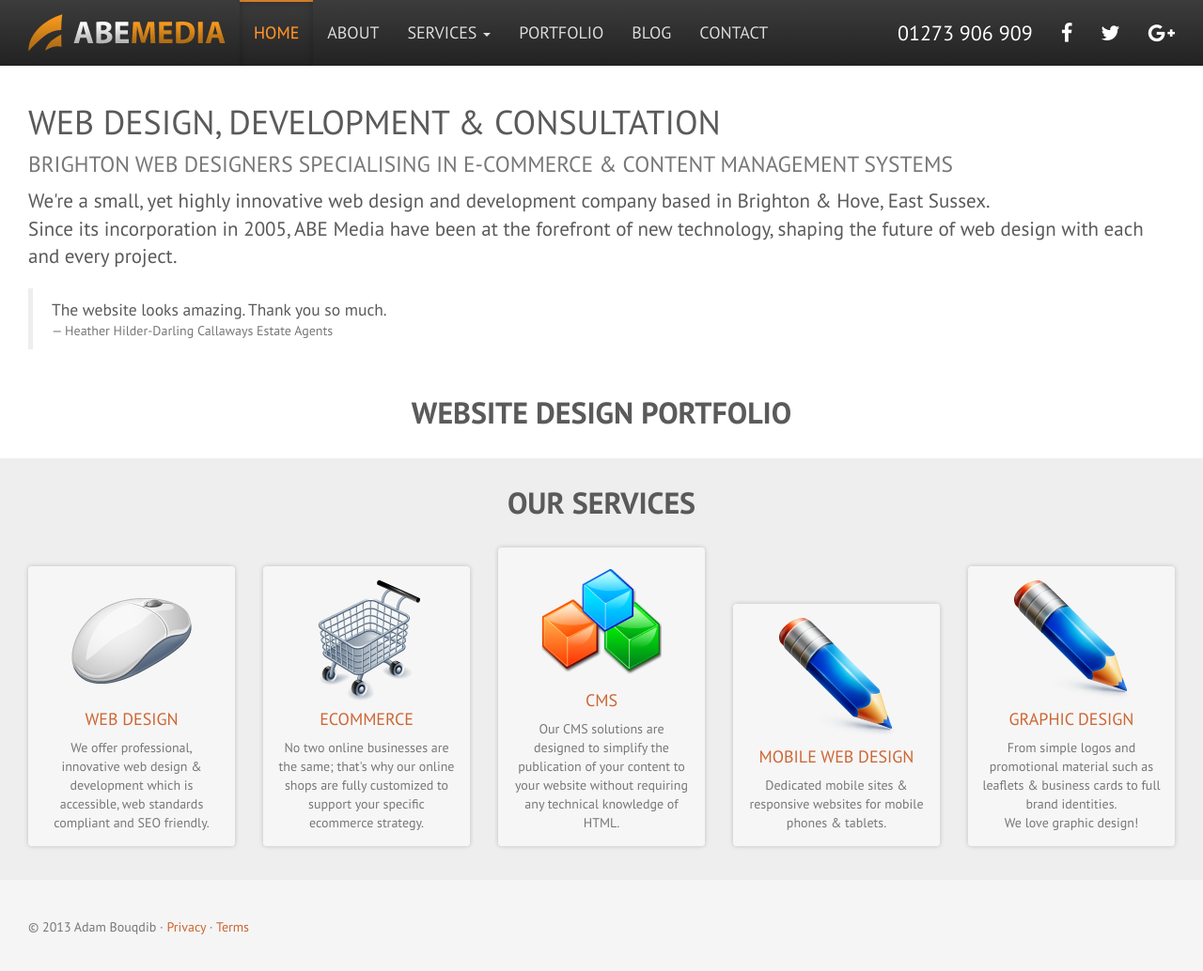
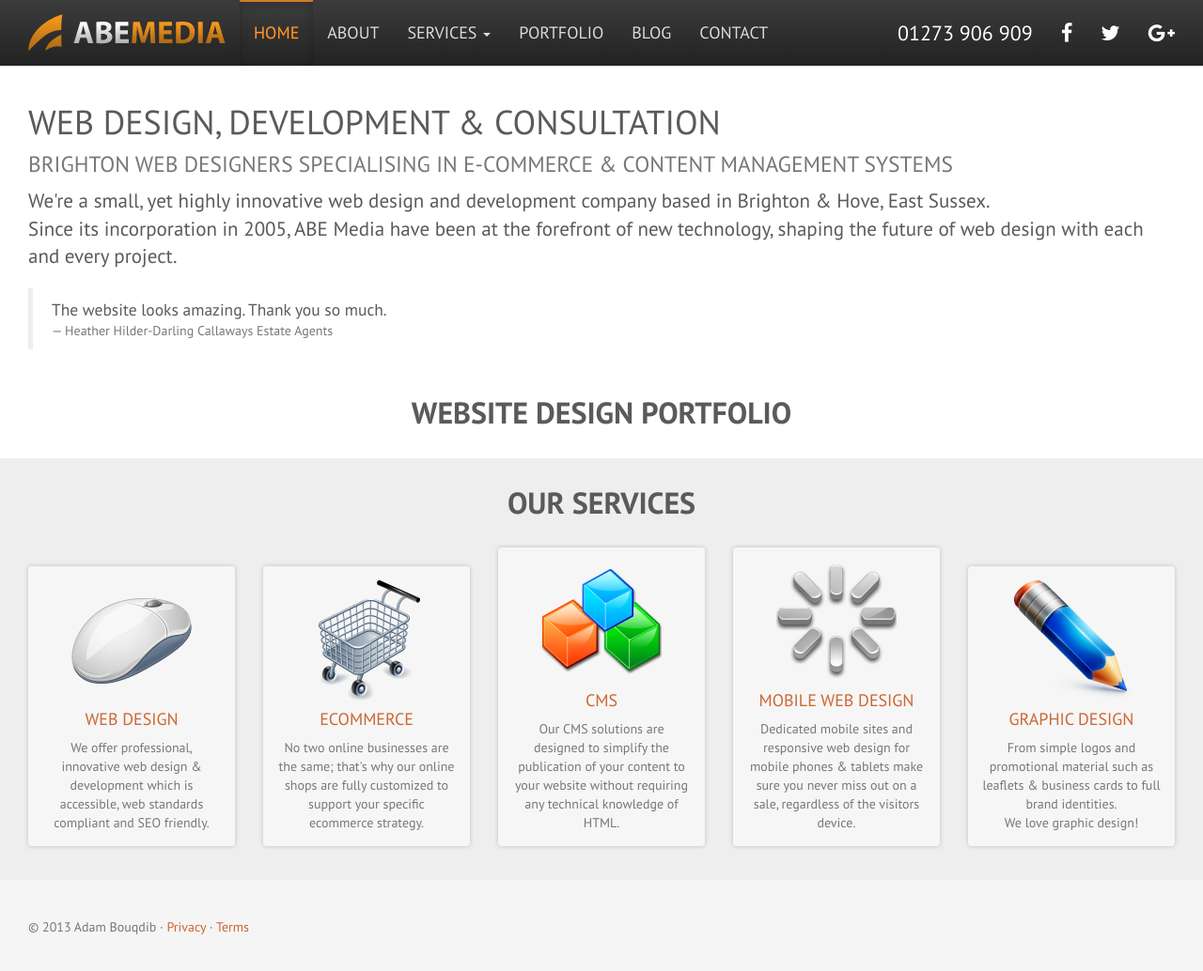
Before and after one commit to abemedia/abemedia.github.io, a Jekyll site: the page built from index.md, in a window 1280 px wide and 1037 px high. Shown: the top 1034 px of the window at 94% size. Built offline with Jekyll 4.4.1, drawn with Linux system fonts in a browser that asks for light colours; nearby versions of some CDN libraries.

Commit message:
Update services.yml

```diff
--- a/_data/services.yml
+++ b/_data/services.yml
@@ -20,8 +20,8 @@
     title: Mobile Web Design
     alias: mobile
     url: responsive-web-design
-    image: /images/services/pencil.png
-    desc: "Dedicated mobile sites &amp; responsive websites for mobile phones &amp; tablets."
+    image: /images/services/redesign.png
+    desc: "Dedicated mobile sites and responsive web design for mobile phones &amp; tablets make sure you never miss out on a sale, regardless of the visitors device."
 -
     title: Graphic Design
     alias: graphic
```
